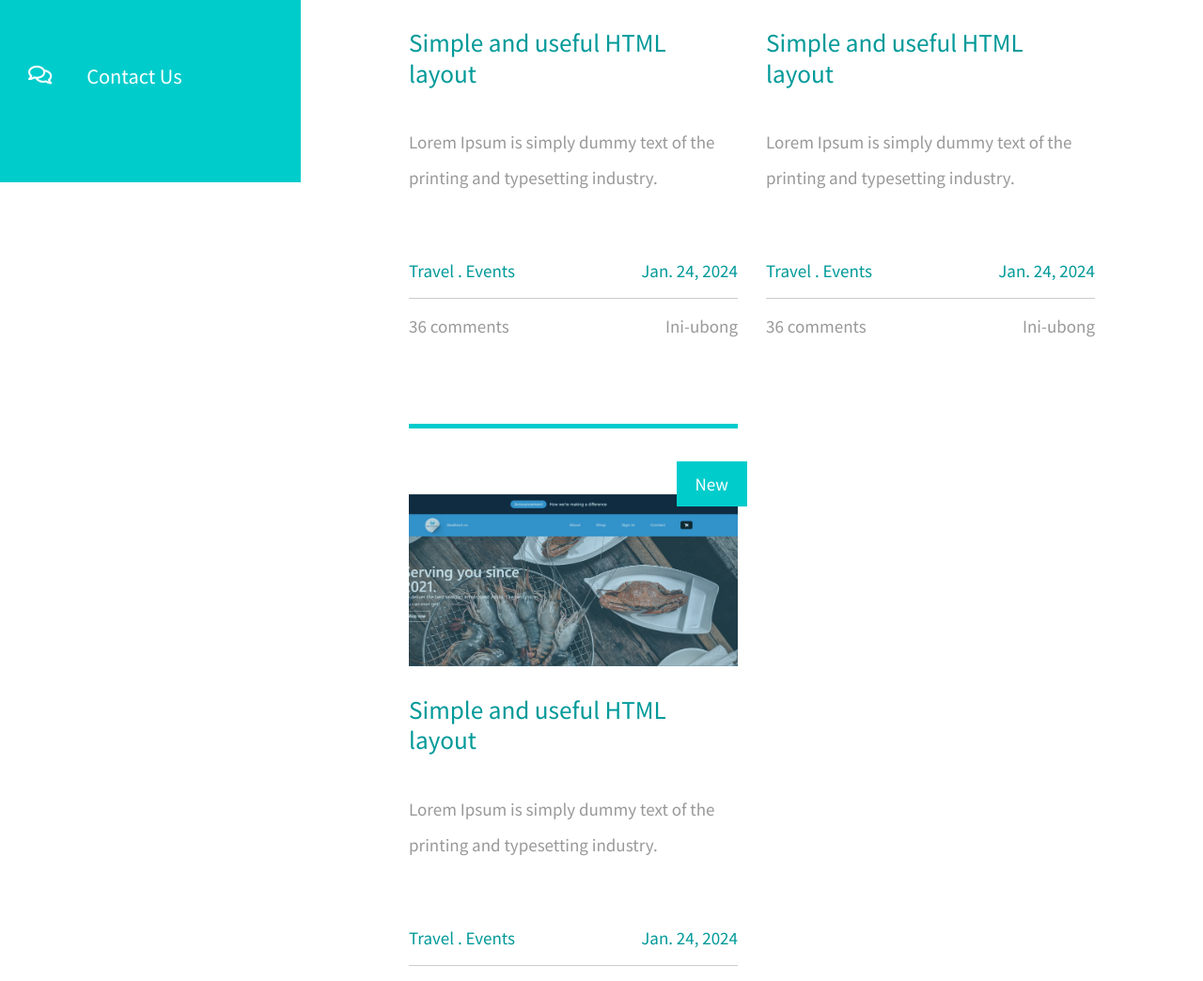
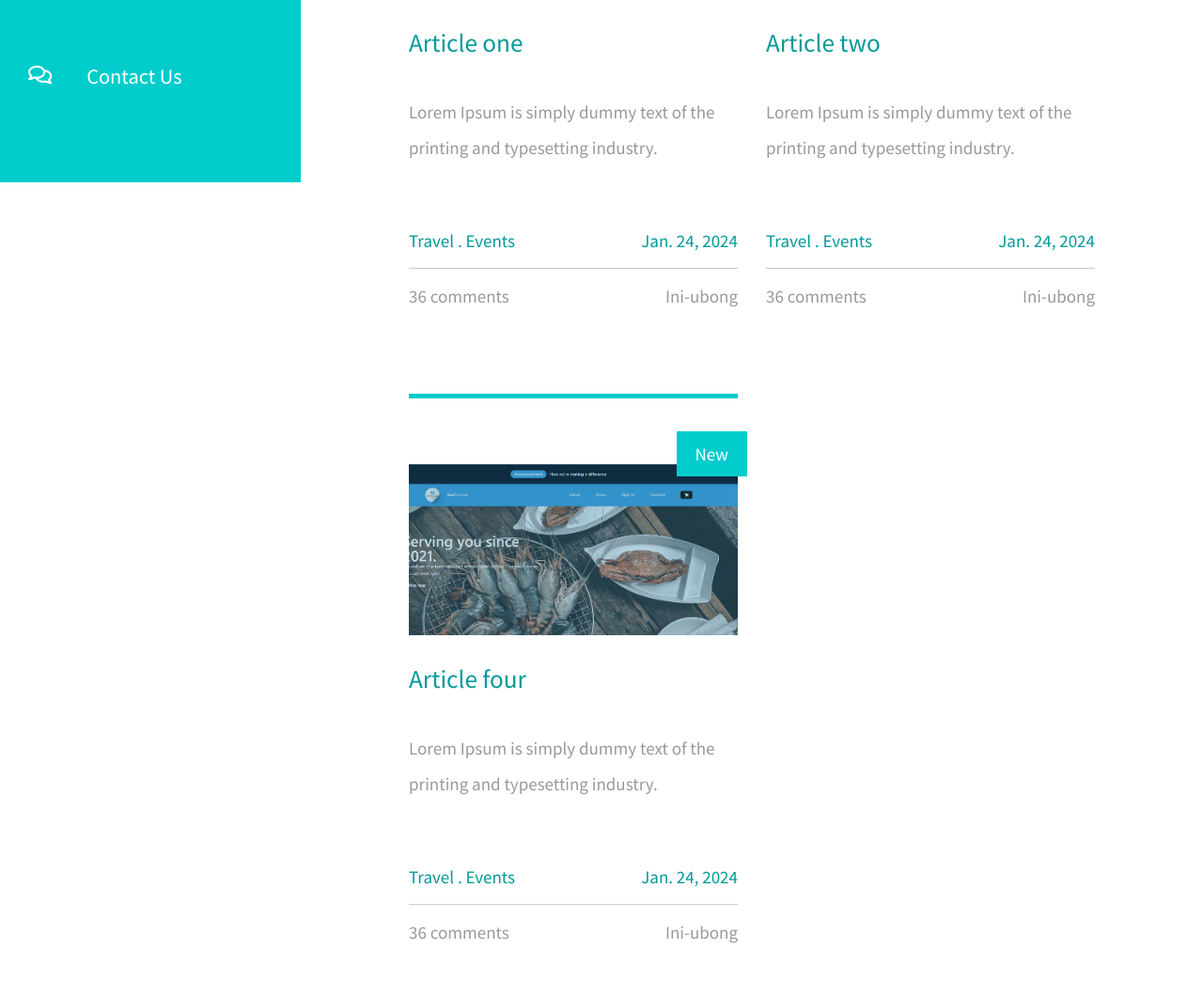
Before and after one commit to iniubongisemin/xtrablog_project, a Django app: page / in a window 1280 px wide. Shown: the part 606-1650 px from the top of the page at 94% size. Run offline with Django 4.2, Linux system fonts and the light colour scheme; data comes from the database, SQL or seed files in the repository; parts of the project's set-up code (start-up, migrations or seed data) failed here and were passed over; some libraries are stand-ins or nearby versions.

Commit message:
Update index.html

```diff
--- a/xtrablogapp/templates/main/index.html
+++ b/xtrablogapp/templates/main/index.html
@@ -18,7 +18,7 @@
             </div>
             <div class="row tm-row">
                 {% for data in articles %}
-
+<!--        NB: you can use any name, it must not be data! x, info etc can work just fine!          -->
                 <article class="col-12 col-md-6 tm-post">
                     <hr class="tm-hr-primary">
                     <a href="{%url 'blog' data.id %}" class="effect-lily tm-post-link tm-pt-60">
@@ -26,7 +26,7 @@
                             <img src="{{data.thumbnail.url}}" alt="Image" class="img-fluid">
                         </div>
                         <span class="position-absolute tm-new-badge">New</span>
-                        <h2 class="tm-pt-30 tm-color-primary tm-post-title">Simple and useful HTML layout</h2>
+                        <h2 class="tm-pt-30 tm-color-primary tm-post-title">{{data.title}}</h2>
                     </a>
                     <p class="tm-pt-30">
                         {{data.description}}
@@ -42,7 +42,7 @@
                     </div>
                 </article>
 
-                {%endfor%}
+                {% endfor %}
             </div>
             <div class="row tm-row tm-mt-100 tm-mb-75">
                 <div class="tm-prev-next-wrapper">
```
